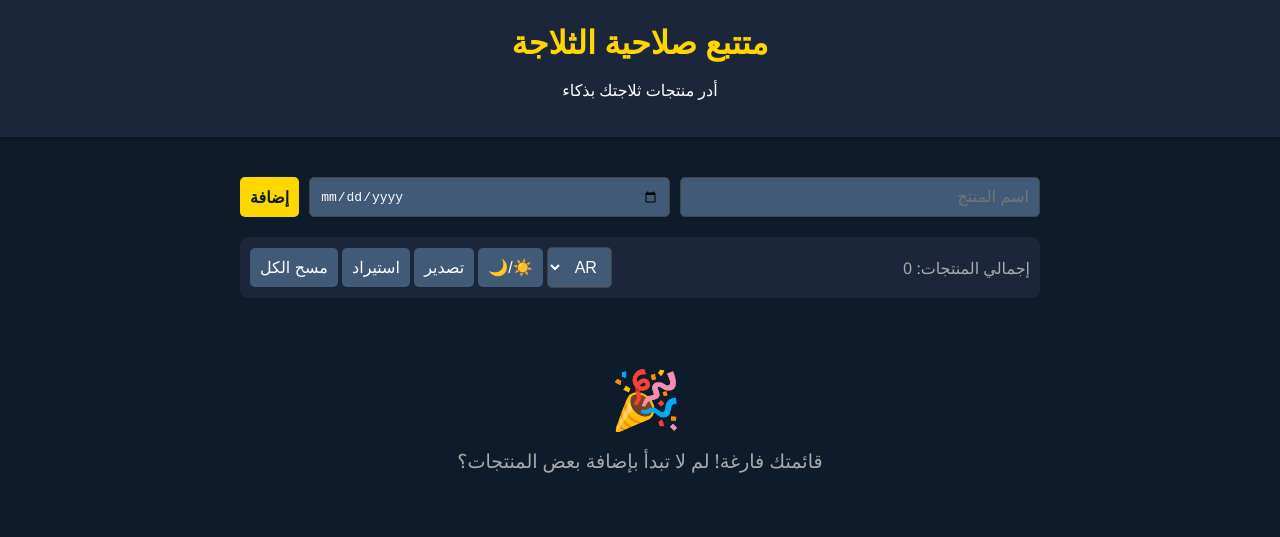
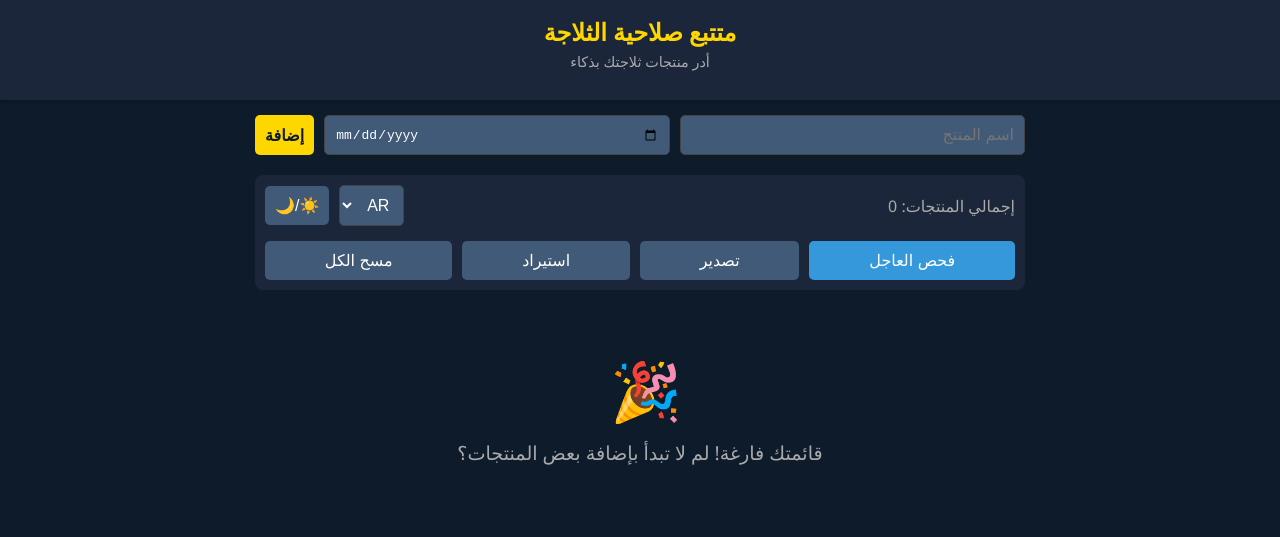
Before and after one commit to mohamed256789/Newp, a plain HTML site: page index.html in a window 1280 px wide. Drawn offline with Linux system fonts and the light colour scheme.

Commit message:
Update index.html

```diff
--- a/index.html
+++ b/index.html
@@ -42,6 +42,11 @@
         animation: item-add 0.4s reverse forwards;
     }
 
+    /* FIX: Dimensional issue fix */
+    * {
+        box-sizing: border-box;
+    }
+
     body {
       margin: 0;
       font-family: 'Segoe UI', 'Cairo', sans-serif;
@@ -51,18 +56,24 @@
     }
     header {
       text-align: center;
-      padding: 20px;
+      padding: 15px 10px;
       background-color: var(--bg-secondary);
       box-shadow: 0 2px 4px var(--shadow-color);
     }
     header h1 {
       color: var(--accent-color);
       margin: 0;
+      font-size: 1.5em;
+    }
+    header p {
+      font-size: 0.9em;
+      margin-top: 4px;
+      color: var(--text-secondary);
     }
     .container {
       max-width: 800px;
-      margin: 20px auto;
-      padding: 20px;
+      margin: 0 auto;
+      padding: 15px;
     }
     form {
       display: flex;
@@ -106,7 +117,7 @@
     .green { border-color: #2ecc71; }
     .orange { border-color: #f39c12; }
     .red { border-color: #e74c3c; }
-    .item button {
+    .item button.remove-btn { /* More specific selector */
       background-color: #e74c3c;
       color: #fff;
       border: none;
@@ -115,21 +126,33 @@
     }
     .controls {
       display: flex;
-      flex-wrap: wrap;
-      justify-content: space-between;
-      align-items: center;
+      flex-direction: column; /* Better for mobile */
       margin-bottom: 20px;
       gap: 15px;
       padding: 10px;
       background-color: var(--bg-secondary);
       border-radius: 8px;
     }
-    .controls-left {
+    .controls-top, .controls-bottom {
         display: flex;
+        flex-wrap: wrap;
+        justify-content: space-between;
         align-items: center;
+        width: 100%;
         gap: 10px;
     }
-    .controls-right button, .controls-right select {
+    .controls-top .counter {
+        flex-grow: 1; /* Take remaining space */
+    }
+    .controls-bottom button, .controls-bottom select {
+        flex-grow: 1; /* Buttons take equal space */
+        min-width: 100px; /* Minimum width for buttons */
+    }
+    #check-today-btn { /* NEW: Style for the new feature button */
+        background-color: #3498db;
+        color: #fff;
+    }
+    .controls button, .controls select {
         background-color: var(--bg-tertiary);
         color: var(--text-primary);
         font-weight: normal;
@@ -147,7 +170,7 @@
       padding: 40px 20px;
       color: var(--text-secondary);
       font-size: 1.2em;
-      display: none; /* Hidden by default */
+      display: none;
       animation: fadeIn 0.5s;
     }
     #no-items-message .icon {
@@ -210,7 +233,6 @@
         background-color: var(--bg-tertiary);
         color: var(--text-primary);
     }
-
   </style>
 </head>
 <body>
@@ -228,12 +250,13 @@
     </form>
 
     <div class="controls">
-      <div class="controls-left">
+      <div class="controls-top">
           <div class="counter" id="countDisplay"></div>
+          <select id="language-switcher"></select>
+          <button id="themeToggle">☀️/🌙</button>
       </div>
-      <div class="controls-right">
-        <select id="language-switcher"></select>
-        <button id="themeToggle">☀️/🌙</button>
+      <div class="controls-bottom">
+        <button id="check-today-btn" data-lang-key="checkTodayBtn">فحص اليوم</button>
         <button onclick="exportData()" data-lang-key="exportBtn">تصدير</button>
         <button onclick="importData()" data-lang-key="importBtn">استيراد</button>
         <button onclick="confirmClearAll()" data-lang-key="clearAllBtn">مسح الكل</button>
@@ -249,7 +272,6 @@
 
   <audio id="alertSound" src="https://www.soundjay.com/buttons/sounds/beep-07.mp3" preload="auto"></audio>
 
-  <!-- Custom Modal HTML Structure -->
   <div class="modal-overlay" id="custom-modal">
     <div class="modal-box">
       <h3 id="modal-title"></h3>
@@ -272,105 +294,71 @@
     const themeToggleBtn = document.getElementById('themeToggle');
     const noItemsMessage = document.getElementById('no-items-message');
     const languageSwitcher = document.getElementById('language-switcher');
+    const checkTodayBtn = document.getElementById('check-today-btn');
 
-    // --- State & Data ---
     let items = JSON.parse(localStorage.getItem('fridgeItems')) || [];
+    let isFiltered = false; // NEW: To track filter state
+
     const translations = {
         'en': {
-            dir: 'ltr',
-            appName: 'Fridge Expiry Tracker',
-            appSubtitle: 'Track and manage your fridge items smartly',
-            itemNamePlaceholder: 'Item name',
-            addBtn: 'Add',
-            exportBtn: 'Export',
-            importBtn: 'Import',
-            clearAllBtn: 'Clear All',
-            totalItems: 'Total items: {count}',
-            expiresOn: 'Expires: {date}',
-            removeBtn: 'Remove',
+            dir: 'ltr', appName: 'Fridge Expiry Tracker', appSubtitle: 'Track and manage your fridge items smartly',
+            itemNamePlaceholder: 'Item name', addBtn: 'Add', exportBtn: 'Export', importBtn: 'Import', clearAllBtn: 'Clear All',
+            totalItems: 'Total items: {count}', expiresOn: 'Expires: {date}', removeBtn: 'Remove',
             noItems: 'Your list is empty! Why not add some items?',
-            confirmDeleteAll: 'Are you sure you want to delete all items?',
-            confirmDeleteAllTitle: 'Confirm Deletion',
-            importPrompt: 'Paste your previously saved data here:',
-            importTitle: 'Import Data',
-            importSuccess: 'Data restored successfully!',
-            importError: 'Invalid data. Please make sure you pasted the correct text.',
-            exportInfo: 'Your data is ready. Copy this text and save it somewhere safe!',
-            exportTitle: 'Export Data',
-            okBtn: 'OK',
-            cancelBtn: 'Cancel',
+            confirmDeleteAll: 'Are you sure you want to delete all items?', confirmDeleteAllTitle: 'Confirm Deletion',
+            importPrompt: 'Paste your previously saved data here:', importTitle: 'Import Data',
+            importSuccess: 'Data restored successfully!', importError: 'Invalid data. Please make sure you pasted the correct text.',
+            exportInfo: 'Your data is ready. Copy this text and save it somewhere safe!', exportTitle: 'Export Data',
+            okBtn: 'OK', cancelBtn: 'Cancel',
+            checkTodayBtn: 'Check Urgent', showAllBtn: 'Show All',
         },
         'fr': {
-            dir: 'ltr',
-            appName: 'Suivi d\'expiration du frigo',
-            appSubtitle: 'Gérez intelligemment les articles de votre réfrigérateur',
-            itemNamePlaceholder: 'Nom de l\'article',
-            addBtn: 'Ajouter',
-            exportBtn: 'Exporter',
-            importBtn: 'Importer',
-            clearAllBtn: 'Tout effacer',
-            totalItems: 'Total des articles : {count}',
-            expiresOn: 'Expire le : {date}',
-            removeBtn: 'Supprimer',
+            dir: 'ltr', appName: 'Suivi d\'expiration du frigo', appSubtitle: 'Gérez intelligemment les articles de votre réfrigérateur',
+            itemNamePlaceholder: 'Nom de l\'article', addBtn: 'Ajouter', exportBtn: 'Exporter', importBtn: 'Importer', clearAllBtn: 'Tout effacer',
+            totalItems: 'Total des articles : {count}', expiresOn: 'Expire le : {date}', removeBtn: 'Supprimer',
             noItems: 'Votre liste est vide ! Pourquoi ne pas ajouter quelques articles ?',
-            confirmDeleteAll: 'Êtes-vous sûr de vouloir supprimer tous les articles ?',
-            confirmDeleteAllTitle: 'Confirmer la suppression',
-            importPrompt: 'Collez vos données précédemment enregistrées ici :',
-            importTitle: 'Importer des données',
-            importSuccess: 'Données restaurées avec succès !',
-            importError: 'Données invalides. Assurez-vous d\'avoir collé le bon texte.',
-            exportInfo: 'Vos données sont prêtes. Copiez ce texte et gardez-le en lieu sûr !',
-            exportTitle: 'Exporter les données',
-            okBtn: 'OK',
-            cancelBtn: 'Annuler',
+            confirmDeleteAll: 'Êtes-vous sûr de vouloir supprimer tous les articles ?', confirmDeleteAllTitle: 'Confirmer la suppression',
+            importPrompt: 'Collez vos données précédemment enregistrées ici :', importTitle: 'Importer des données',
+            importSuccess: 'Données restaurées avec succès !', importError: 'Données invalides. Assurez-vous d\'avoir collé le bon texte.',
+            exportInfo: 'Vos données sont prêtes. Copiez ce texte et gardez-le en lieu sûr !', exportTitle: 'Exporter les données',
+            okBtn: 'OK', cancelBtn: 'Annuler',
+            checkTodayBtn: 'Vérifier Urgent', showAllBtn: 'Afficher Tout',
         },
         'ar': {
-            dir: 'rtl',
-            appName: 'متتبع صلاحية الثلاجة',
-            appSubtitle: 'أدر منتجات ثلاجتك بذكاء',
-            itemNamePlaceholder: 'اسم المنتج',
-            addBtn: 'إضافة',
-            exportBtn: 'تصدير',
-            importBtn: 'استيراد',
-            clearAllBtn: 'مسح الكل',
-            totalItems: 'إجمالي المنتجات: {count}',
-            expiresOn: 'تنتهي في: {date}',
-            removeBtn: 'حذف',
+            dir: 'rtl', appName: 'متتبع صلاحية الثلاجة', appSubtitle: 'أدر منتجات ثلاجتك بذكاء',
+            itemNamePlaceholder: 'اسم المنتج', addBtn: 'إضافة', exportBtn: 'تصدير', importBtn: 'استيراد', clearAllBtn: 'مسح الكل',
+            totalItems: 'إجمالي المنتجات: {count}', expiresOn: 'تنتهي في: {date}', removeBtn: 'حذف',
             noItems: 'قائمتك فارغة! لم لا تبدأ بإضافة بعض المنتجات؟',
-            confirmDeleteAll: 'هل أنت متأكد من حذف جميع العناصر؟',
-            confirmDeleteAllTitle: 'تأكيد الحذف',
-            importPrompt: 'الرجاء لصق البيانات التي قمت بحفظها مسبقًا:',
-            importTitle: 'استيراد البيانات',
-            importSuccess: 'تم استعادة البيانات بنجاح!',
-            importError: 'بيانات غير صالحة. تأكد من لصق النص الصحيح.',
-            exportInfo: 'بياناتك جاهزة. انسخ هذا النص واحفظه في مكان آمن!',
-            exportTitle: 'تصدير البيانات',
-            okBtn: 'موافق',
-            cancelBtn: 'إلغاء',
+            confirmDeleteAll: 'هل أنت متأكد من حذف جميع العناصر؟', confirmDeleteAllTitle: 'تأكيد الحذف',
+            importPrompt: 'الرجاء لصق البيانات التي قمت بحفظها مسبقًا:', importTitle: 'استيراد البيانات',
+            importSuccess: 'تم استعادة البيانات بنجاح!', importError: 'بيانات غير صالحة. تأكد من لصق النص الصحيح.',
+            exportInfo: 'بياناتك جاهزة. انسخ هذا النص واحفظه في مكان آمن!', exportTitle: 'تصدير البيانات',
+            okBtn: 'موافق', cancelBtn: 'إلغاء',
+            checkTodayBtn: 'فحص العاجل', showAllBtn: 'عرض الكل',
         }
     };
     let currentLang = localStorage.getItem('language') || 'ar';
 
-    // --- Language Functions ---
     function setLanguage(lang) {
         currentLang = lang;
         localStorage.setItem('language', lang);
-        const t = translations[lang];
+        const t_obj = translations[lang];
         document.documentElement.lang = lang;
-        document.documentElement.dir = t.dir;
+        document.documentElement.dir = t_obj.dir;
 
         document.querySelectorAll('[data-lang-key]').forEach(el => {
             const key = el.dataset.langKey;
-            if(t[key]) el.textContent = t[key];
+            if(t_obj[key]) el.textContent = t_obj[key];
         });
         document.querySelectorAll('[data-lang-placeholder-key]').forEach(el => {
             const key = el.dataset.langPlaceholderKey;
-            if(t[key]) el.placeholder = t[key];
+            if(t_obj[key]) el.placeholder = t_obj[key];
         });
 
         languageSwitcher.value = lang;
-        updateCount(); // Re-render count with new language
-        renderItems(); // Re-render items with new language
+        // NEW: Update filter button text
+        checkTodayBtn.textContent = isFiltered ? t('showAllBtn') : t('checkTodayBtn');
+        renderItems();
     }
 
     function t(key, replacements = {}) {
@@ -381,41 +369,56 @@
         return text;
     }
 
-    // --- UI & Rendering ---
-    function updateCount() {
-      countDisplay.textContent = t('totalItems', {count: items.length});
-      noItemsMessage.style.display = items.length === 0 ? 'block' : 'none';
+    function updateCount(itemsToCount) {
+      countDisplay.textContent = t('totalItems', {count: itemsToCount.length});
+      noItemsMessage.style.display = itemsToCount.length === 0 ? 'block' : 'none';
     }
 
     function renderItems() {
-      itemList.innerHTML = '';
       const today = new Date();
       today.setHours(0, 0, 0, 0);
 
-      items.sort((a, b) => new Date(a.expiry) - new Date(b.expiry));
+      // NEW: Filter logic
+      let itemsToRender = items;
+      if (isFiltered) {
+          itemsToRender = items.filter(item => {
+              const expiry = new Date(item.expiry);
+              const diffDays = Math.ceil((expiry - today) / (1000 * 60 * 60 * 24));
+              return diffDays < 3;
+          });
+      }
 
-      items.forEach((item, index) => {
-        const expiry = new Date(item.expiry);
+      itemList.innerHTML = '';
+      itemsToRender.sort((a, b) => new Date(a.expiry) - new Date(b.expiry));
+
+      itemsToRender.forEach(originalItem => {
+        // FIX: Find original index to ensure correct deletion
+        const originalIndex = items.findIndex(item => item === originalItem);
+
+        const expiry = new Date(originalItem.expiry);
         const diffDays = Math.ceil((expiry - today) / (1000 * 60 * 60 * 24));
 
         let status = 'green', icon = '🥬';
-        if (diffDays < 3 && diffDays >= 0) { status = 'orange'; icon = '⚠️'; alertSound.play(); }
+        if (diffDays < 3 && diffDays >= 0) { status = 'orange'; icon = '⚠️'; if(!isFiltered) alertSound.play(); }
         else if (diffDays < 0) { status = 'red'; icon = '⛔'; }
 
         const div = document.createElement('div');
         div.className = `item ${status}`;
         div.innerHTML = `
-          <span><span class="icon">${icon}</span>${item.name} — ${t('expiresOn', {date: item.expiry})}</span>
-          <button data-index="${index}">${t('removeBtn')}</button>
+          <span><span class="icon">${icon}</span>${originalItem.name} — ${t('expiresOn', {date: originalItem.expiry})}</span>
+          <button class="remove-btn" data-index="${originalIndex}">${t('removeBtn')}</button>
         `;
         itemList.appendChild(div);
       });
-      updateCount();
+      updateCount(itemsToRender);
     }
 
-    // --- Core Logic Functions ---
     function addItem(e) {
       e.preventDefault();
+      if (isFiltered) { // Turn off filter when adding a new item
+          isFiltered = false;
+          checkTodayBtn.textContent = t('checkTodayBtn');
+      }
       const name = document.getElementById('name').value.trim();
       const expiry = document.getElementById('expiry').value;
       if (!name || !expiry) return;
@@ -425,16 +428,19 @@
       form.reset();
     }
 
+    // FIX: More reliable delete handler
     itemList.addEventListener('click', (e) => {
-        if (e.target.tagName === 'BUTTON') {
-            const index = e.target.dataset.index;
-            const itemElement = e.target.closest('.item');
+        const removeButton = e.target.closest('.remove-btn');
+        if (removeButton) {
+            const index = parseInt(removeButton.dataset.index, 10);
+            const itemElement = removeButton.closest('.item');
+
             itemElement.classList.add('item-remove-animation');
             itemElement.addEventListener('animationend', () => {
                 items.splice(index, 1);
                 localStorage.setItem('fridgeItems', JSON.stringify(items));
                 renderItems();
-            });
+            }, { once: true });
         }
     });
 
@@ -472,7 +478,6 @@
         });
     }
 
-    // --- Custom Modal Functions ---
     const modal = document.getElementById('custom-modal');
     const modalTitle = document.getElementById('modal-title');
     const modalText = document.getElementById('modal-text');
@@ -508,20 +513,18 @@
             if (callback) callback(false);
         };
     }
+    function showCustomAlert(text, title, content = '') { showCustomModal(title, text, 'alert', content); }
+    function showCustomConfirm(text, title, callback) { showCustomModal(title, text, 'confirm', '', callback); }
+    function showCustomPrompt(text, title, callback) { showCustomModal(title, text, 'prompt', '', callback); }
 
-    function showCustomAlert(text, title, content = '') {
-        showCustomModal(title, text, 'alert', content);
-    }
-    function showCustomConfirm(text, title, callback) {
-        showCustomModal(title, text, 'confirm', '', callback);
-    }
-    function showCustomPrompt(text, title, callback) {
-        showCustomModal(title, text, 'prompt', '', callback);
-    }
+    // NEW: Filter toggle function
+    checkTodayBtn.addEventListener('click', () => {
+        isFiltered = !isFiltered;
+        checkTodayBtn.textContent = isFiltered ? t('showAllBtn') : t('checkTodayBtn');
+        renderItems();
+    });
 
-    // --- Initialization ---
     function initialize() {
-        // Populate language switcher
         Object.keys(translations).forEach(lang => {
             const option = document.createElement('option');
             option.value = lang;
@@ -530,17 +533,13 @@
         });
         languageSwitcher.addEventListener('change', (e) => setLanguage(e.target.value));
 
-        // Theme toggler
         themeToggleBtn.addEventListener('click', () => {
             body.classList.toggle('light-mode');
             localStorage.setItem('theme', body.classList.contains('light-mode') ? 'light' : 'dark');
         });
         if (localStorage.getItem('theme') === 'light') body.classList.add('light-mode');
 
-        // Form submission
         form.addEventListener('submit', addItem);
-
-        // Initial render
         setLanguage(currentLang);
     }
 
```
